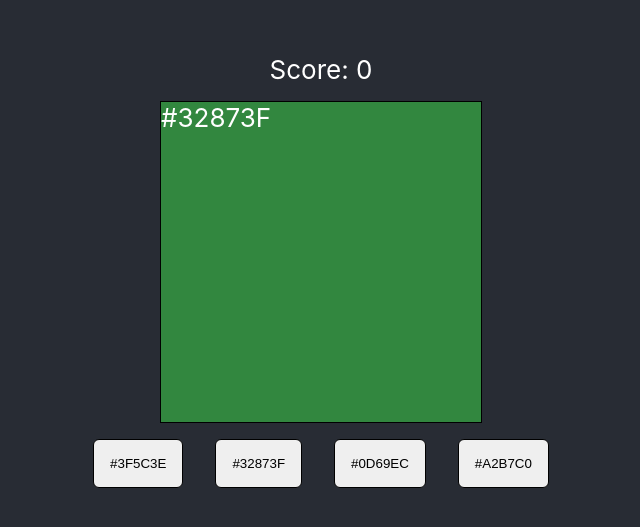
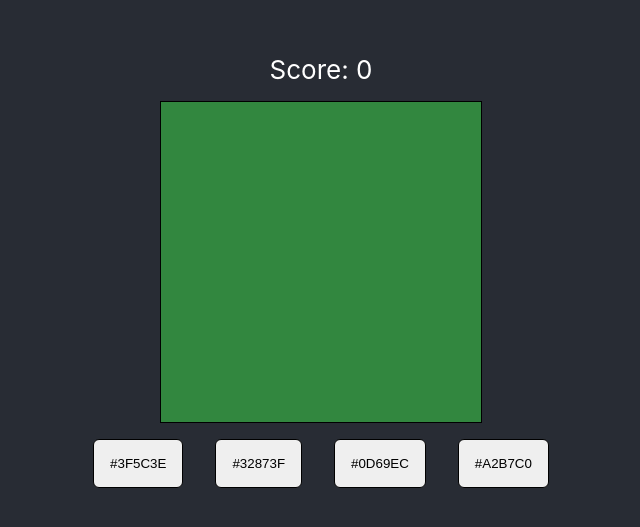
Before and after one commit to Butterski/color-game, a React (Create React App) app: page / in a window 1280 px wide. Shown: the part 129-656 px from the top of the page, without its empty margins (319-959 px from the left). Built offline with nearby package versions, Linux system fonts and the light colour scheme.

Commit message:
color hidden

```diff
--- a/src/App.tsx
+++ b/src/App.tsx
@@ -45,7 +45,7 @@ const App = () => {
     <div className="App">
       <div className="score-board">Score: {score}</div>
       <div className="color-square" style={{ background: goodColor }}>
-        {goodColor}
+        {/* {goodColor} */}
       </div>
       <div>
         {colors?.map((value: any, index: number) => {
```
